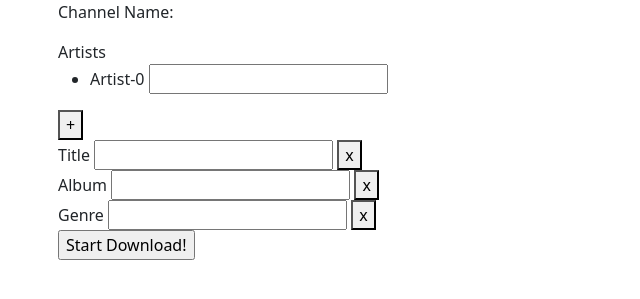
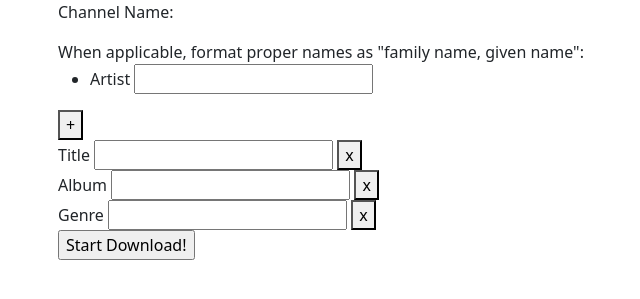
Before and after one commit to Wicloz/AudioTube, a Flask app: template templates/editor.html in a window 1280 px wide. Shown: the part 82-381 px from the top of the page, without its empty margins (24-664 px from the left). Run offline with Flask 2, Linux system fonts and the light colour scheme; the template is opened without the code that fills it: values that come from a table or form of the project are taken from there, others are empty.

Commit message:
Improve artist field

```diff
--- a/forms.py
+++ b/forms.py
@@ -9,7 +9,7 @@ class QueryForm(FlaskForm):
 
 
 class AudioEditForm(FlaskForm):
-    artist = FieldList(StringField(validators=[InputRequired()]), label='Artists', min_entries=1)
+    artist = FieldList(StringField(label='Artist', validators=[InputRequired()]), min_entries=1)
     title = StringField(label='Title', validators=[InputRequired()])
     album = StringField(label='Album')
     genre = StringField(label='Genre')
--- a/templates/editor.html
+++ b/templates/editor.html
@@ -11,7 +11,7 @@
   <form method="post" onsubmit="preprocessForm(this)">
     {{ form.hidden_tag() }}
     <div>
-      {{ form.artist.label() }}
+      When applicable, format proper names as "family name, given name":
       {{ form.artist() }}
       <button onclick="addArtistField(this)">+</button>
       {% if form.artist.errors %}
@@ -63,8 +63,8 @@
 
       let node = document.createElement('li');
       node.innerHTML =
-        '<label for="artist-' + index + '">Artist-' + index + '</label> ' +
-        '<input id="artist-' + index + '" name="artist-' + index + '" type="text">';
+        '<label for="artist-' + index + '">Artist</label> ' +
+        '<input id="artist-' + index + '" name="artist-' + index + '" required type="text">';
       button.parentElement.querySelector('ul').appendChild(node);
     }
   </script>
```
